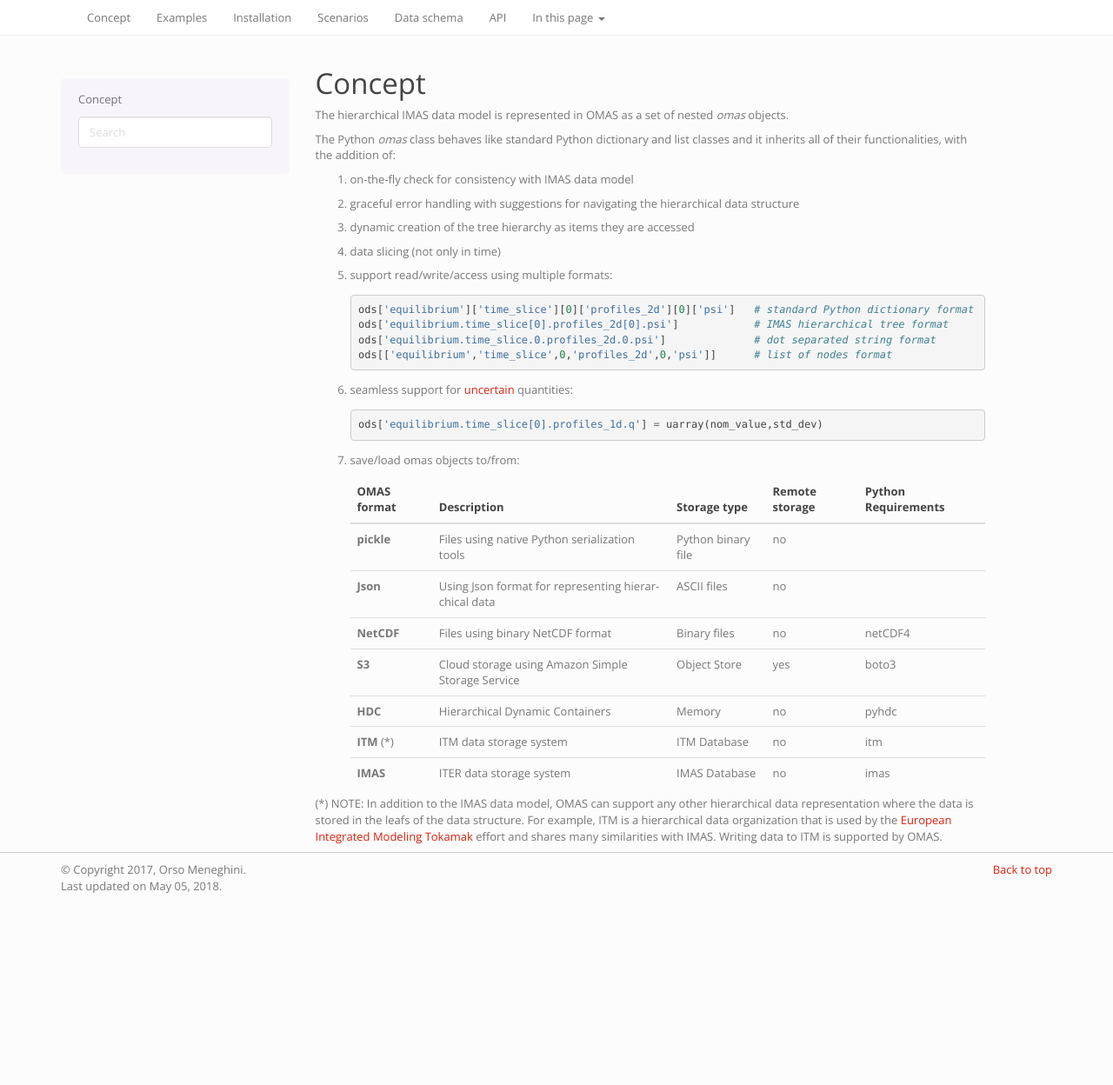
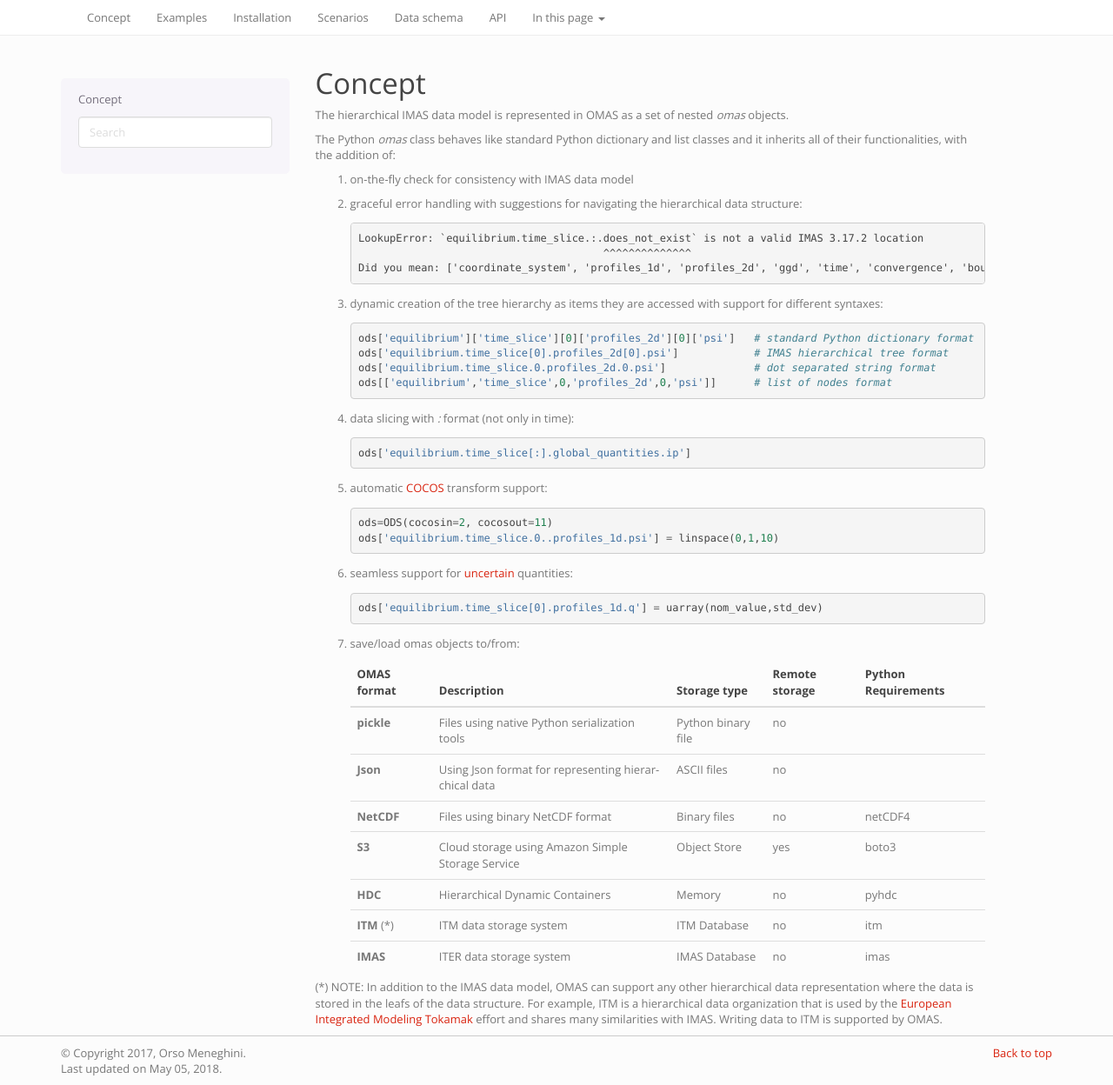
Before and after one commit to gafusion/omas, a Sphinx documentation site: the page built from sphinx/source/how.rst, in a window 1280 px wide and 1248 px high. Shown: the whole window at 87% size. Built offline with Sphinx 7.4.7, drawn with Linux system fonts in a browser that asks for light colours; the version number could not be read and is left out.

Commit message:
Updated documentation

```diff
--- a/sphinx/source/how.rst
+++ b/sphinx/source/how.rst
@@ -8,18 +8,27 @@ and it inherits all of their functionalities, with the addition of:
 
 1. on-the-fly check for consistency with IMAS data model
 
-2. graceful error handling with suggestions for navigating the hierarchical data structure
+2. graceful error handling with suggestions for navigating the hierarchical data structure::
 
-3. dynamic creation of the tree hierarchy as items they are accessed
+    LookupError: `equilibrium.time_slice.:.does_not_exist` is not a valid IMAS 3.17.2 location
+                                           ^^^^^^^^^^^^^^
+    Did you mean: ['coordinate_system', 'profiles_1d', 'profiles_2d', 'ggd', 'time', 'convergence', 'boundary', 'global_quantities', 'constraints']
 
-4. data slicing (not only in time)
-
-5. support read/write/access using multiple formats::
+3. dynamic creation of the tree hierarchy as items they are accessed with support for different syntaxes::
 
     ods['equilibrium']['time_slice'][0]['profiles_2d'][0]['psi']   # standard Python dictionary format
     ods['equilibrium.time_slice[0].profiles_2d[0].psi']            # IMAS hierarchical tree format
     ods['equilibrium.time_slice.0.profiles_2d.0.psi']              # dot separated string format
     ods[['equilibrium','time_slice',0,'profiles_2d',0,'psi']]      # list of nodes format
+
+4. data slicing with `:` format (not only in time)::
+
+    ods['equilibrium.time_slice[:].global_quantities.ip']
+
+5. automatic `COCOS <https://linkinghub.elsevier.com/retrieve/pii/S0010465512002962>`_ transform support::
+
+    ods=ODS(cocosin=2, cocosout=11)
+    ods['equilibrium.time_slice.0..profiles_1d.psi'] = linspace(0,1,10)
 
 6. seamless support for `uncertain <https://github.com/lebigot/uncertainties>`_ quantities::
 
```
